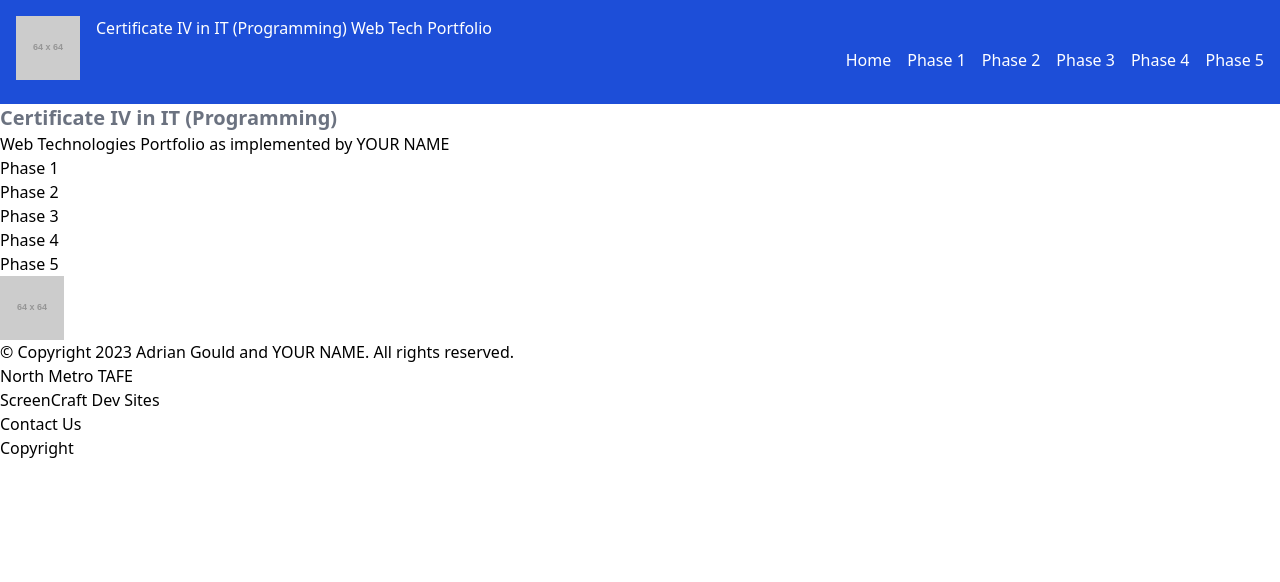
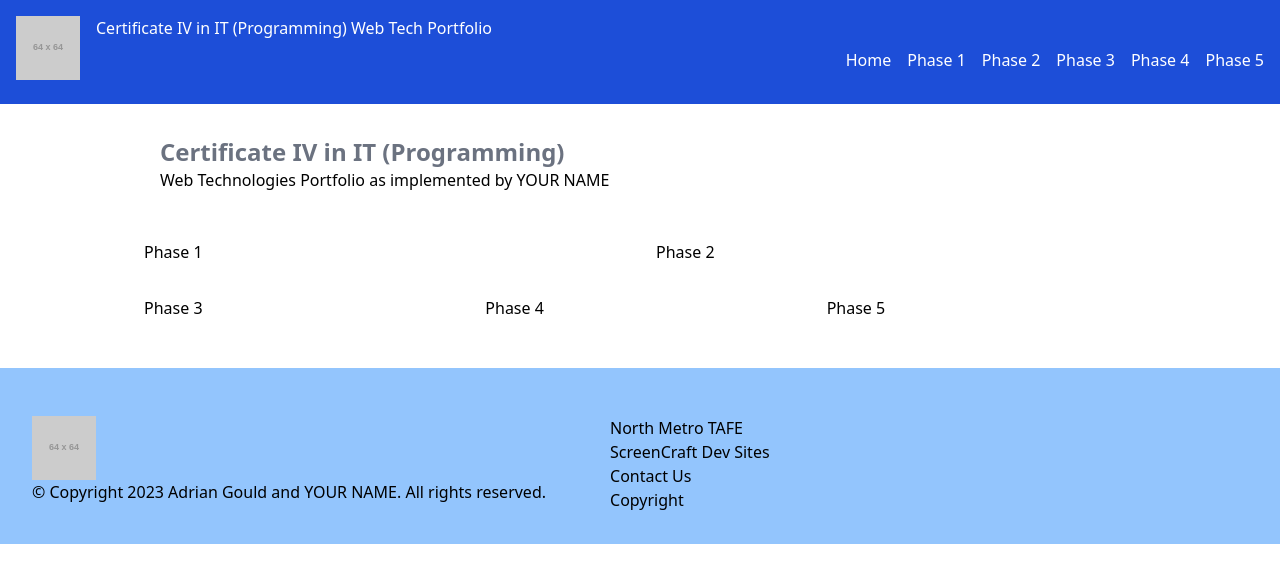
Before and after one commit to Hyoin-Lee/web_tech_portfolio, a website: page index.html in a window 1280 px wide. Drawn offline with Linux system fonts and the light colour scheme; placeholder pictures from the web are drawn by us.

Commit message:
feat(phase-5): Implement footer

```diff
--- a/index.html
+++ b/index.html
@@ -24,34 +24,34 @@
         </ul>
     </nav>
 </header>
-<main>
-    <article>
-        <header>
-            <h2 class="text-xl font-bold text-gray-500">Certificate IV in IT (Programming)</h2>
+<main class="w-4/5 mx-auto bg-white pb-8">
+    <article class="flex flex-col gap-8">
+        <header class="m-8 mb-0">
+            <h2 class="text-2xl font-bold text-gray-500">Certificate IV in IT (Programming)</h2>
             <p>Web Technologies Portfolio as implemented by YOUR NAME</p>
         </header>
-        <div>
-            <section>
+        <div class="flex flex-row flex-wrap">
+            <section class="w-1/2 p-4">
                 <a href="phase-1">Phase 1</a>
             </section>
-            <section>
+            <section class="w-1/2 p-4">
                 <a href="phase-2">Phase 2</a>
             </section>
-            <section>
+            <section class="w-1/3 p-4">
                 <a href="phase-3">Phase 3</a>
             </section>
-            <section>
+            <section class="w-1/3 p-4">
                 <a href="phase-4">Phase 4</a>
             </section>
-            <section>
+            <section class="w-1/3 p-4">
                 <a href="phase-5">Phase 5</a>
             </section>
         </div>
     </article>
 </main>
-<footer>
+<footer class="flex flex-row gap-16 p-8 pt-12 bg-blue-300">
     <section>
-        <img src="https://placehold.co/64?text=logo" alt="Logo">
+        <img class="w-16" src="https://placehold.co/64?text=logo" alt="Logo">
         <p>© Copyright 2023 Adrian Gould and YOUR NAME. All rights reserved.</p>
     </section>
     <section>
```
Also changed, not shown: assets/css/site.css.
